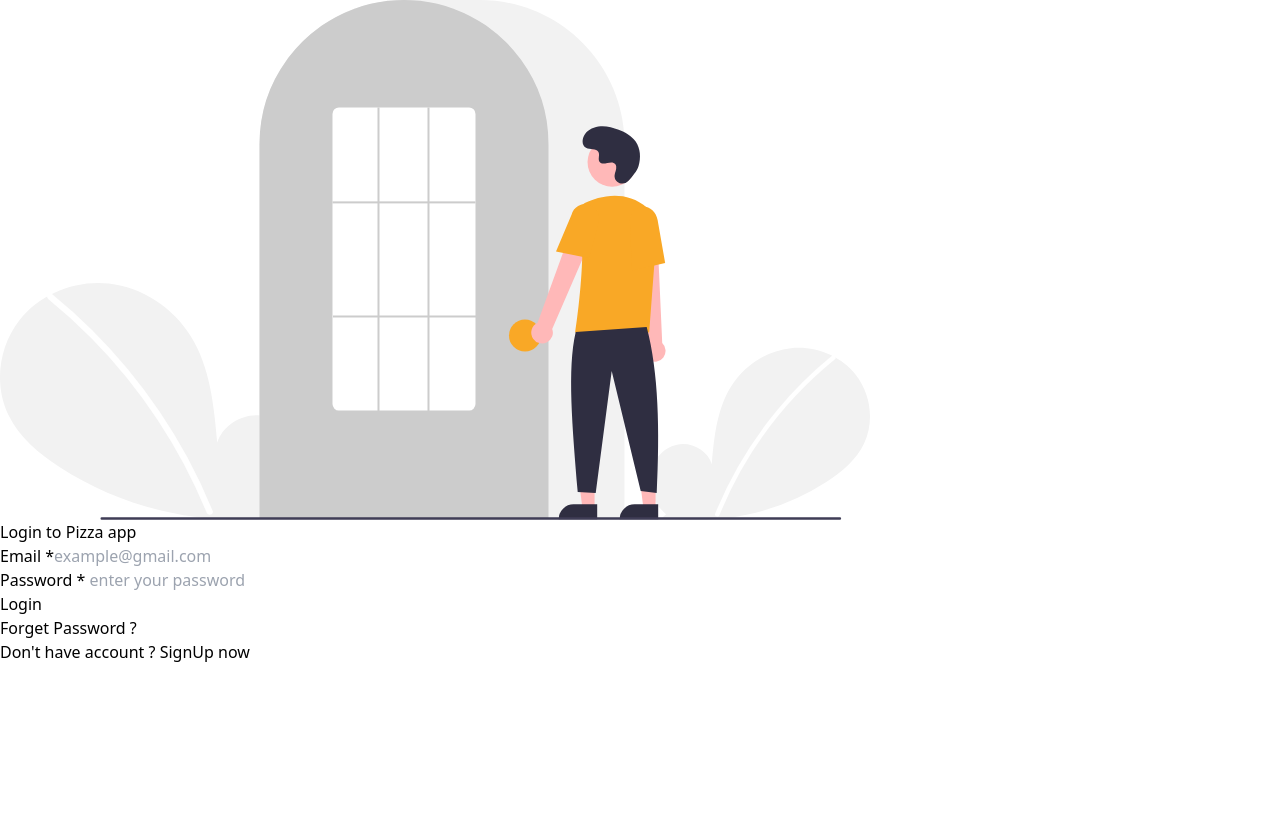
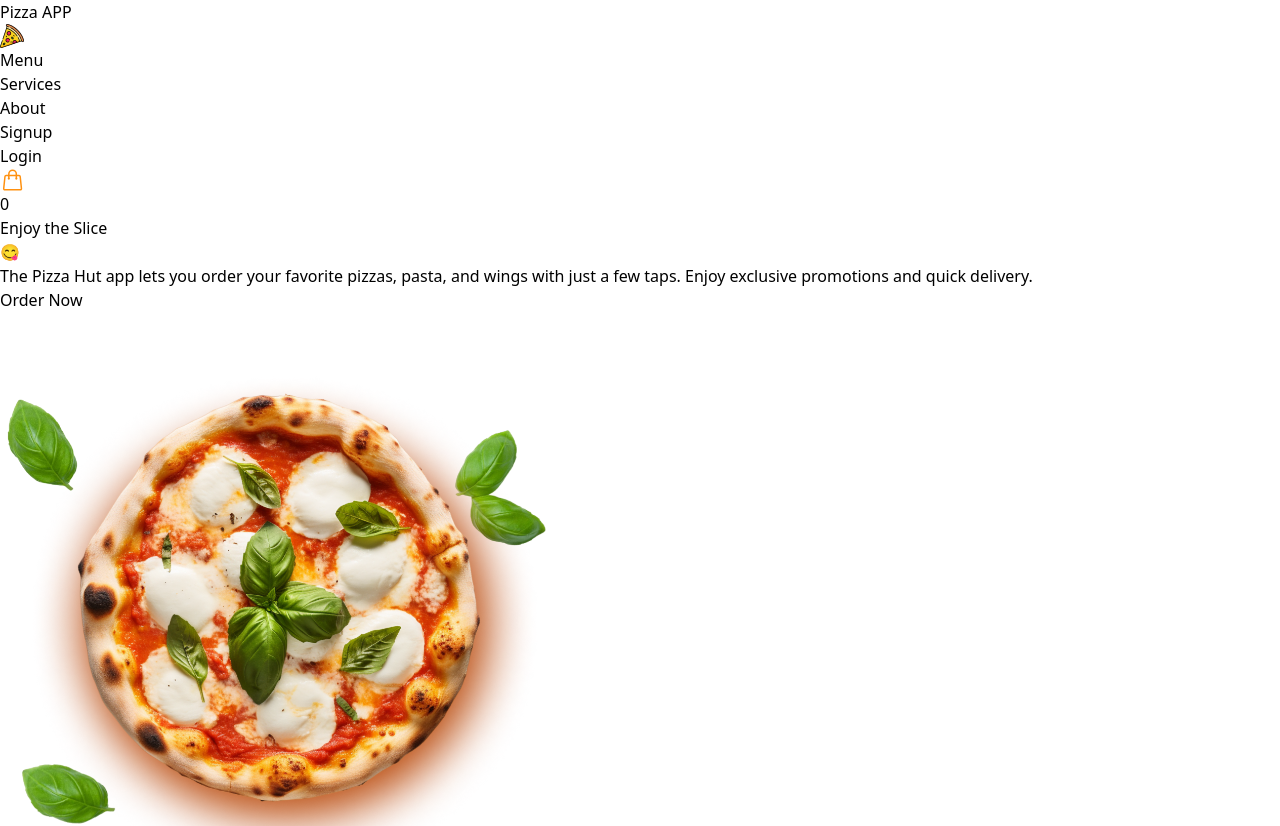
Before and after one commit to MTouthang/Pizza-app, a React (Vite) app in the folder client/: page /#/admin in a window 1280 px wide. Before the commit this address led to /#/login. Shown: the top 826 px of the page. Before the commit the page ends 800 px from the top, so only its background shows below. Built offline with nearby package versions, Linux system fonts and the light colour scheme; no server answers.

Commit message:
fix: clean code

```diff
--- a/client/src/Layout/Layout.jsx
+++ b/client/src/Layout/Layout.jsx
@@ -26,7 +26,6 @@ export const Layout = ({ children }) => {
 
     if (res?.payload?.success) {
       navigate('/');
-      window.location.reload();
     }
   };
 
@@ -54,22 +53,19 @@ export const Layout = ({ children }) => {
             <ul className="flex gap-4">
               <li className="hover:text-[#FF9110]">
                 {' '}
-                <Link to="#" onClick={() => scrollToSection('menu-section')}>
+                <Link onClick={() => scrollToSection('menu-section')}>
                   {' '}
                   Menu{' '}
                 </Link>{' '}
               </li>
               <li className="hover:text-[#FF9110]">
-                <Link
-                  to="#"
-                  onClick={() => scrollToSection('services-section')}
-                >
+                <Link to="" onClick={() => scrollToSection('services-section')}>
                   {' '}
                   Services{' '}
                 </Link>
               </li>
               <li className="hover:text-[#FF9110]">
-                <Link to="#" onClick={() => scrollToSection('about-section')}>
+                <Link onClick={() => scrollToSection('about-section')}>
                   {' '}
                   About{' '}
                 </Link>
--- a/client/src/Pages/Login.jsx
+++ b/client/src/Pages/Login.jsx
@@ -36,6 +36,7 @@ const Login = () => {
     if (res?.payload?.success) {
       navigate('/');
     }
+    window.location.reload();
     // Clear login inputs
     setLoginData({
       email: '',
--- a/client/src/Pages/Order/ViewOrder.jsx
+++ b/client/src/Pages/Order/ViewOrder.jsx
@@ -34,6 +34,7 @@ const ViewOrder = () => {
       }
     }
   };
+  console.log(orders);
 
   return (
     <Layout>
--- a/client/src/Redux/OrderSlice.js
+++ b/client/src/Redux/OrderSlice.js
@@ -63,10 +63,11 @@ export const loggedInUserOrder = createAsyncThunk(
       });
 
       const response = await res;
-
+      console.log(response.data.order);
       return response?.data?.order;
     } catch (error) {
-      toast.info('Card empty');
+      console.log(error);
+      toast.info('Order empty');
     }
   }
 );
--- a/client/src/main.jsx
+++ b/client/src/main.jsx
@@ -2,16 +2,16 @@ import React from 'react';
 import ReactDOM from 'react-dom/client';
 import App from './App.jsx';
 import './App.css';
-import { HashRouter } from 'react-router-dom';
+import { BrowserRouter } from 'react-router-dom';
 import { Toaster } from 'react-hot-toast';
 import { Provider } from 'react-redux';
 import { store } from './Redux/store.js';
 
 ReactDOM.createRoot(document.getElementById('root')).render(
   <Provider store={store}>
-    <HashRouter>
+    <BrowserRouter>
       <App />
       <Toaster />
-    </HashRouter>
+    </BrowserRouter>
   </Provider>
 );
```
